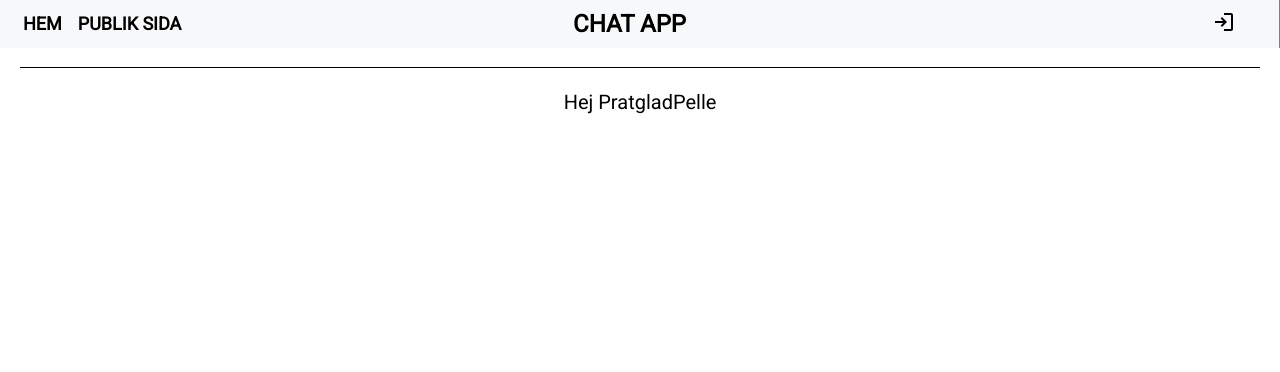
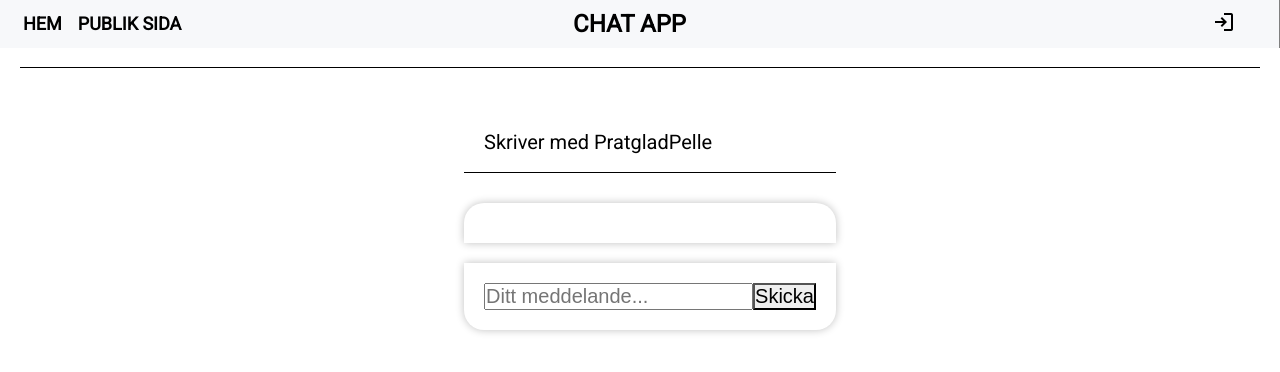
Before and after one commit to MalinJ123/Chattyy2, a React (Vite) app: page /messages in a window 1280 px wide. Shown: the top 372 px of the page. Built offline with nearby package versions, Linux system fonts and the light colour scheme.

Commit message:
messages pratglada pelle Dm finns nu, ej funktionalitet

```diff
--- a/index.html
+++ b/index.html
@@ -8,7 +8,7 @@
   <link rel="preconnect" href="https://fonts.gstatic.com" crossorigin>
   <link href="https://fonts.googleapis.com/css2?family=Lato:wght@300;400;700&display=swap" rel="stylesheet">
     <link rel="stylesheet" href="https://fonts.googleapis.com/css2?family=Material+Symbols+Outlined:opsz,wght,FILL,GRAD@48,400,0,0" />
-    <title>Sommarprodukter</title>
+    <title>Butterfly chatapp</title>
   </head>
   <body>
     <div id="root"></div>
--- a/routes/DmMessages.jsx
+++ b/routes/DmMessages.jsx
@@ -1,9 +1,40 @@
+
+import React, { useState, useEffect } from "react";
 
 
 const DmMessages = ({ username }) => {
+  const [messages, setMessages] = useState([]);
+
 	return (
-	  <p>Hej {username}</p>
+		<>
+			<div className="chat-area">
+				<section className="heading">
+					<p>Skriver med {username}</p>
+					<span className="chat-name"> </span>
+				</section>
+
+				<section className="history">
+					{messages.map((message, index) => (
+						<section key={index}>
+							<p>{message}</p>
+							<p>17:47</p>
+						</section>
+					))}
+				</section>
+				<section>
+          <form>
+					{/* <form onSubmit={handleMessageSubmit}> */}
+						<input
+							type="text"
+							name="message"
+							placeholder="Ditt meddelande..."
+						/>
+						<button type="submit">Skicka</button>
+					</form>
+				</section>
+			</div>
+		</>
 	);
- };
+};
 
- export default DmMessages;
+export default DmMessages;
```
Also changed, not shown: server.js (+72 -24 lines).
